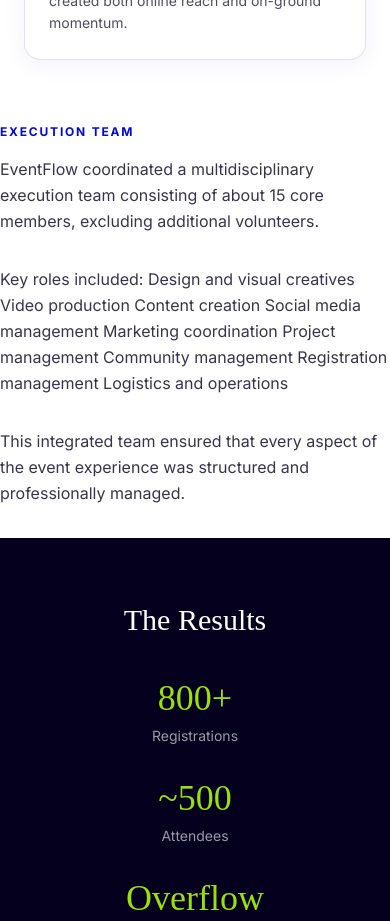
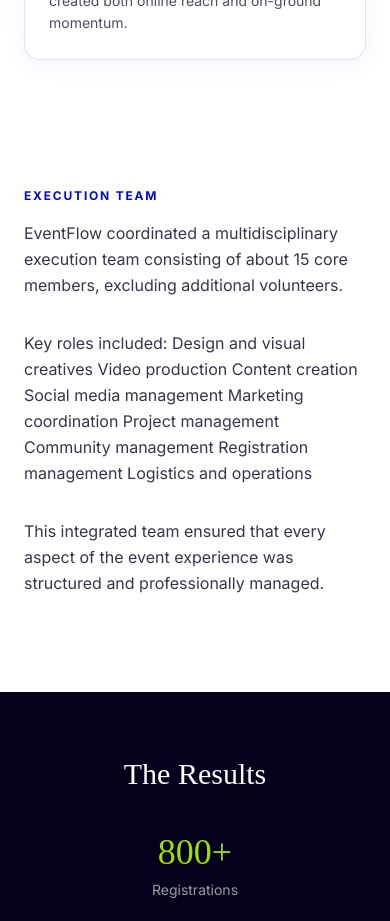
Before and after one commit to Progress21-tech/eventflow-duplicate, a React (Vite) app: page /case-study/youth-equip-bootcamp in a window 390 px wide. Shown: the part 3700-4621 px from the top of the page. Built offline with nearby package versions, Linux system fonts and the light colour scheme; the HTML template or start-up script is replaced by a standard one; a web font is replaced by a local one.

Commit message:
Add Execution Team section to CaseStudyYouthEquip

```diff
--- a/src/pages/CaseStudyYouthEquip.tsx
+++ b/src/pages/CaseStudyYouthEquip.tsx
@@ -273,6 +273,8 @@ const CaseStudyYouthEquip = () => (
     </section>
 
      {/* Execution Team */}
+    <section className="bg-white py-16 md:py-24">
+      <div className="container mx-auto max-w-[760px] space-y-16">
         <AnimatedSection>
           <SectionLabel>Execution Team</SectionLabel>
           <p className="text-[hsl(252,100%,6%)]/80 leading-relaxed mb-8 mx-auto max-w sm:mx-6 md:mx-8 lg:mx-auto ">
@@ -294,6 +296,8 @@ const CaseStudyYouthEquip = () => (
            This integrated team ensured that every aspect of the event experience was structured and professionally managed.
         </p>
         </AnimatedSection>
+      </div>
+    </section>
 
     {/* Results */}
     <section className="bg-[hsl(252,100%,6%)] py-16 md:py-24">
```
